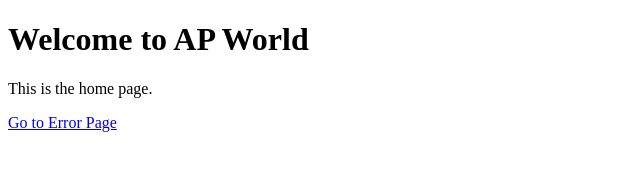
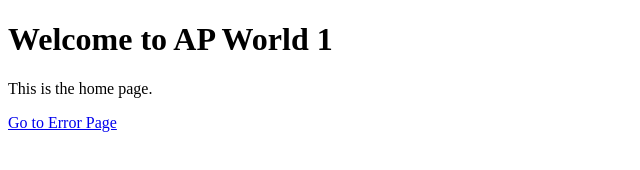
Before and after one commit to akanshsingh9175-oss/DEMO-CICD, a plain HTML site: page index.html in a window 1280 px wide. Shown: the full height of the page, 0-640 px from the left. Drawn offline with Linux system fonts and the light colour scheme.

Commit message:
Update index.html

```diff
--- a/index.html
+++ b/index.html
@@ -4,7 +4,7 @@
     <title>My Website</title>
 </head>
 <body>
-    <h1>Welcome to AP World </h1>
+    <h1>Welcome to AP World 1 </h1>
     <p>This is the home page.</p>
 
     <a href="error.html">Go to Error Page</a>
```
